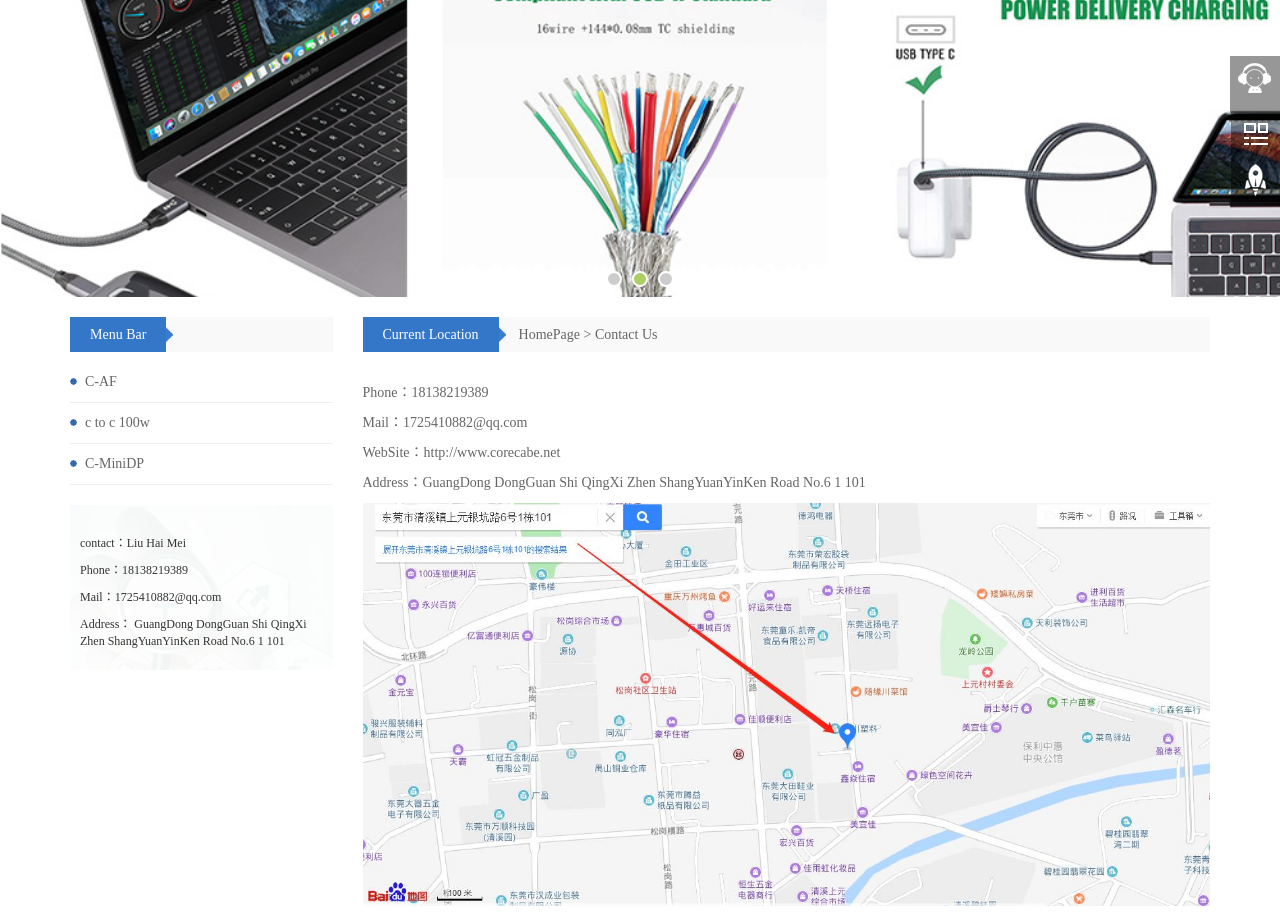
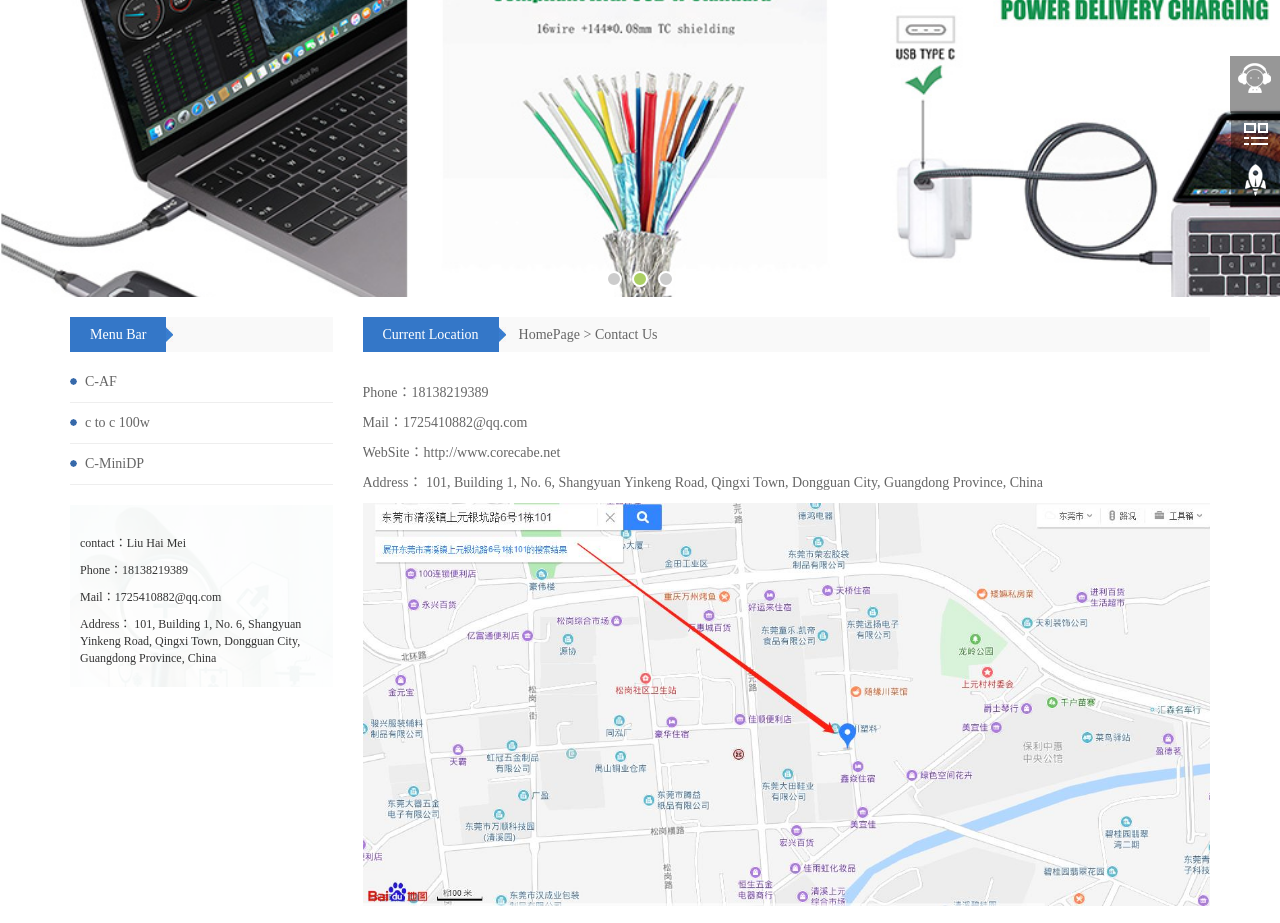
Before and after one commit to myTeamxixihaha/myTeamxixihaha, a plain HTML site: page contact.html in a window 1280 px wide. Shown: the part 171-1094 px from the top of the page. Drawn offline with Linux system fonts and the light colour scheme.

Commit message:
英文版1.0 地址更换

```diff
--- a/contact.html
+++ b/contact.html
@@ -142,7 +142,7 @@
                                         WebSite：http://www.corecabe.net
                                     </p>
                                     <p style="white-space:normal;">
-                                        Address：GuangDong DongGuan Shi QingXi Zhen ShangYuanYinKen Road No.6 1 101
+                                        Address： 101, Building 1, No. 6, Shangyuan Yinkeng Road, Qingxi Town, Dongguan City, Guangdong Province, China
                                     </p>
                                     <img src="images/map.jpg" style="width:100%;" />
                                 </span><br />
@@ -181,7 +181,7 @@
                         <p style="padding-top:20px;">contact：Liu Hai Mei</p>
                         <p>Phone：18138219389</p>
                         <p>Mail：1725410882@qq.com</p>
-                        <p>Address： GuangDong DongGuan Shi QingXi Zhen ShangYuanYinKen Road No.6 1 101 <!--广东省东莞市清溪镇上元银坑路6号1栋101 --></p>
+                        <p>Address： 101, Building 1, No. 6, Shangyuan Yinkeng Road, Qingxi Town, Dongguan City, Guangdong Province, China <!--广东省东莞市清溪镇上元银坑路6号1栋101 --></p>
                     </div>
                 </div>
 
```
Also changed, not shown: about.html (+2 -1 lines), comment.html (+1 -1 lines), product.html (+1 -1 lines), product_cc.html (+1 -1 lines), product_cm.html (+1 -1 lines), product_detail.html (+1 -1 lines), product_detail_cc.html (+1 -1 lines), product_detail_cm.html (+1 -1 lines).
